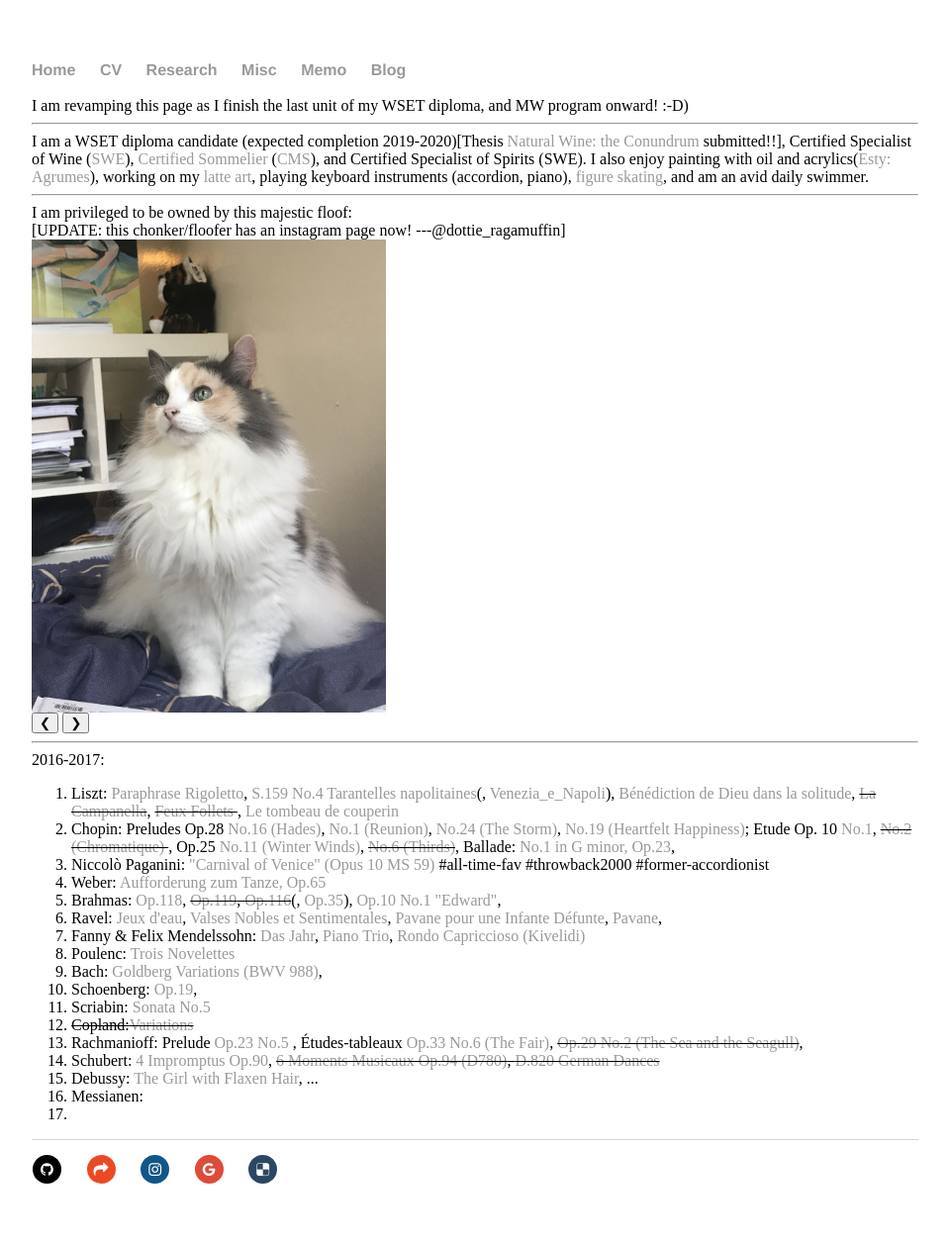
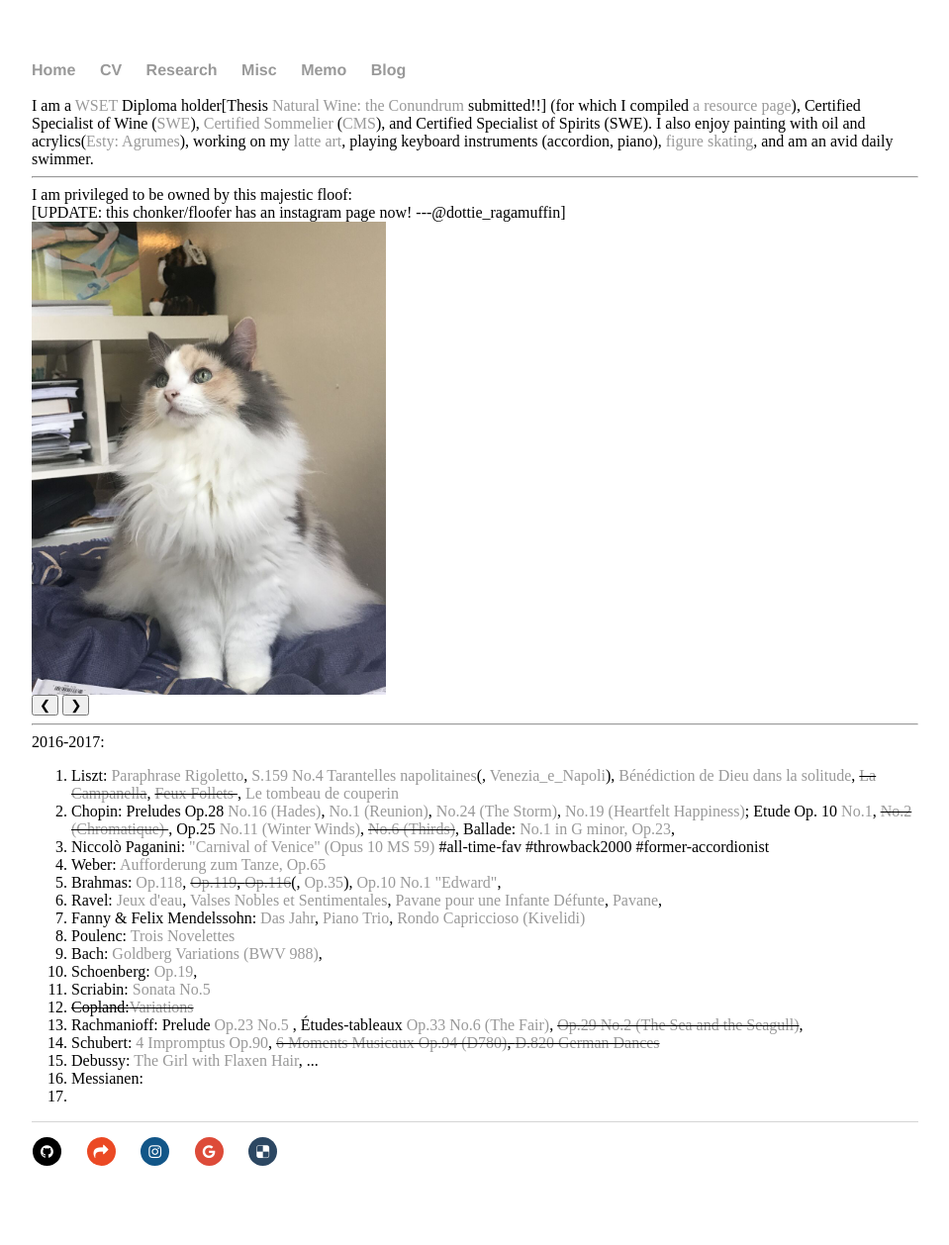
Before and after one commit to shenglih/shenglih.github.io, a Jekyll site: the page built from misc/index.html, in a window 1280 px wide. Shown: the whole page at 99% size, without its empty margins (160-1119 px from the left). Built offline with Jekyll 4.4.1, drawn with Linux system fonts in a browser that asks for light colours; comment, search, counter and statistics services are not loaded.

Commit message:
Update index.html

```diff
--- a/misc/index.html
+++ b/misc/index.html
@@ -5,12 +5,8 @@
 
 
 <div class="blurb">
-	I am revamping this page as I finish the last unit of my WSET diploma, and MW program onward! :-D)
 
-
-		<hr>
-
-	I am a WSET diploma candidate (expected completion 2019-2020)[Thesis <a href="/research/D6_July2020_Shengli_Hu.pdf">Natural Wine: the Conundrum</a> submitted!!], Certified Specialist of Wine (<a href="http://www.societyofwineeducators.org/">SWE</a>),
+	I am a <a href="https://www.wsetglobal.com/">WSET</a> Diploma holder[Thesis <a href="/research/D6_July2020_Shengli_Hu.pdf">Natural Wine: the Conundrum</a> submitted!!] (for which I compiled <a href="/misc/wine_resource.html">a resource page</a>), Certified Specialist of Wine (<a href="http://www.societyofwineeducators.org/">SWE</a>),
 	<a href="https://tinyurl.com/y4zusmuc">Certified Sommelier</a> (<a href="https://www.mastersommeliers.org">CMS</a>), and Certified Specialist of Spirits (SWE).
 
 	I also enjoy painting with oil and acrylics(<a href="">Esty: Agrumes</a>), working on my<a href="https://dl.orangedox.com/rn378g"> latte art</a>, playing keyboard instruments (accordion, piano), <a href="/misc/skating.html">figure skating</a>, and am an avid daily swimmer.</li>
```
